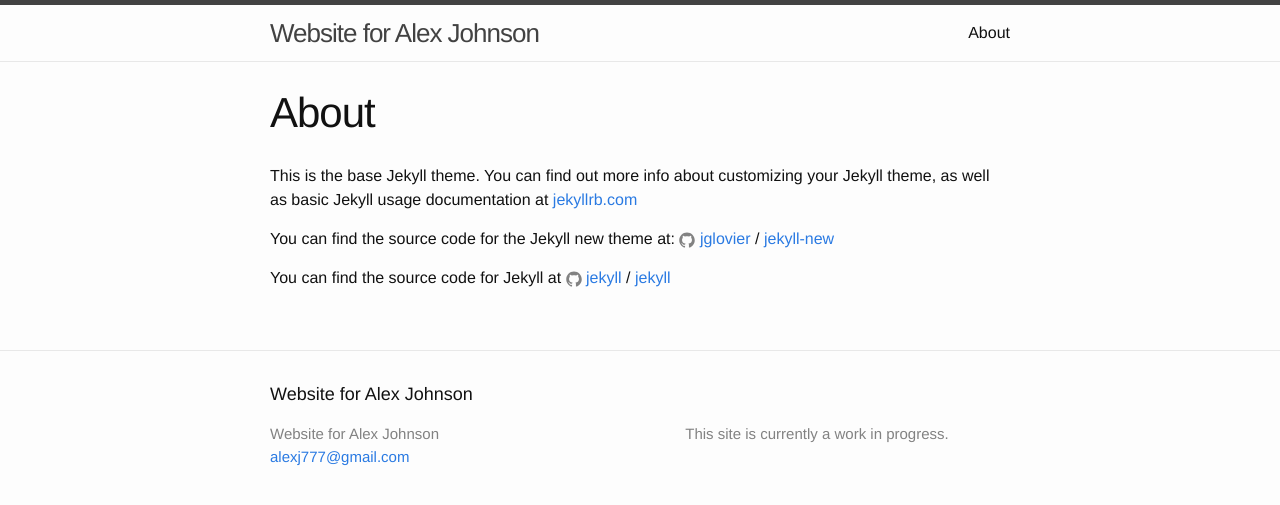
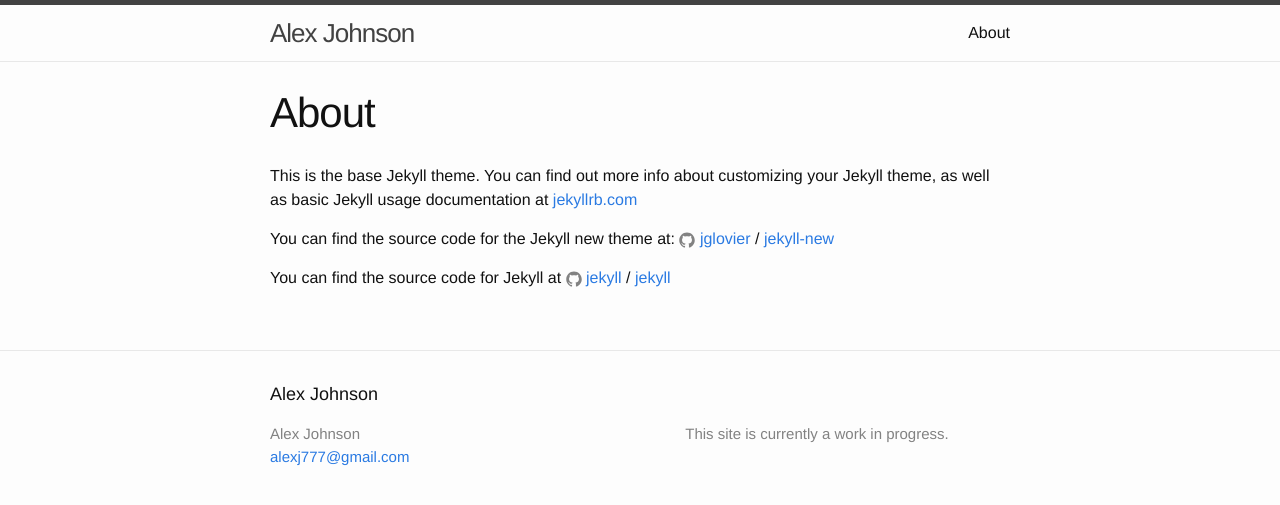
Before and after one commit to awj4hd/awj4hd.github.io, a Jekyll site: the page built from about.md, in a window 1280 px wide. Shown: the top 505 px of the page. Built offline with Jekyll 4.4.1, drawn with Linux system fonts in a browser that asks for light colours.

Commit message:
Update _config.yml

```diff
--- a/_config.yml
+++ b/_config.yml
@@ -6,7 +6,7 @@
 # 'jekyll serve'. If you change this file, please restart the server process.
 
 # Site settings
-title: Website for Alex Johnson
+title: Alex Johnson
 email: alexj777@gmail.com
 description: > # this means to ignore newlines until "baseurl:"
           This site is currently a work in progress.
```
